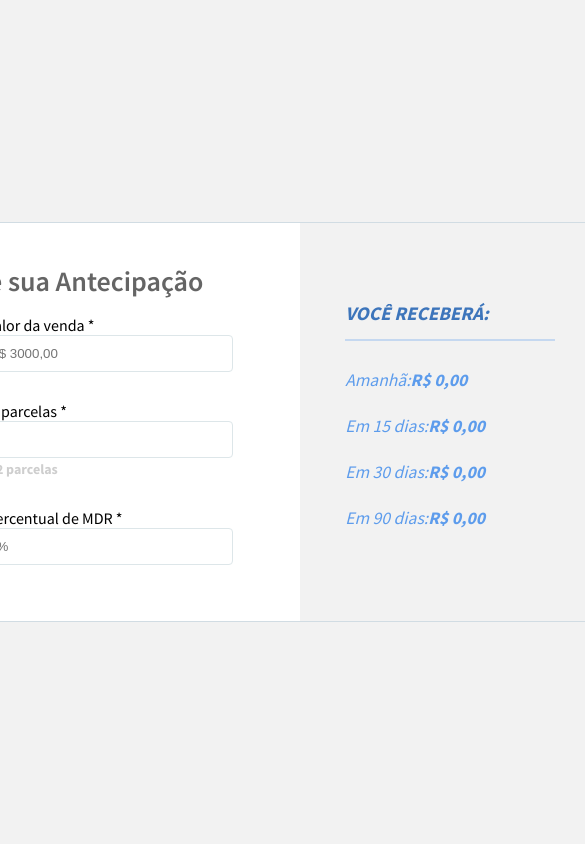
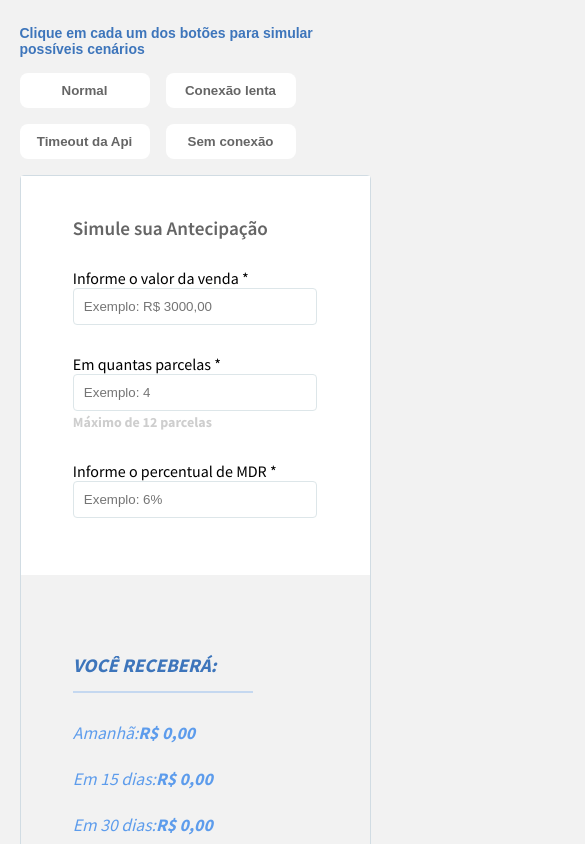
Before and after one commit to letlm/anticipation-calculator, a React (Create React App) app: page / in a window 390 px wide. Shown: the top 844 px of the page, 585 px wide, since content can reach past the window. Built offline with nearby package versions, Linux system fonts and the light colour scheme.

Commit message:
style: responsividade aplicada

```diff
--- /dev/null
+++ b/src/components/ChangeScenery/styles.js
@@ -0,0 +1,53 @@
+import styled from "styled-components";
+
+export const Container = styled.div`
+  margin-bottom: 1rem;
+  width: 90%;
+  display: flex;
+  flex-direction: column;
+  gap: 1rem;
+
+  .span {
+    color: var(--blue-2);
+    font-family: "SourceSansPro", sans-serif;
+    font-size: 14px;
+    text-align: left;
+    font-weight: 700;
+  }
+
+  .buttons {
+    display: flex;
+    flex-direction: row;
+    flex-wrap: wrap;
+    gap: 1rem;
+
+    button {
+      width: 130px;
+      height: 35px;
+      border-radius: 0.5rem;
+      border: none;
+      background-color: var(--white-1);
+      font-family: "SourceSansPro", sans-serif;
+      font-weight: 700;
+      color: var(--grey-3);
+      transition: 0.5s;
+
+      &:hover {
+        background-color: var(--blue-2);
+        color: var(--black);
+      }
+    }
+  }
+
+  @media (min-width: 800px) {
+    width: 750px;
+
+    .buttons {
+      flex-wrap: nowrap;
+
+      button {
+        width: 25%;
+      }
+    }
+  }
+`;
--- a/src/components/Form/styles.js
+++ b/src/components/Form/styles.js
@@ -1,7 +1,7 @@
 import styled from "styled-components";
 
 export const Container = styled.section`
-  width: 450px;
+  width: 100%;
   height: 100%;
   display: flex;
   align-items: center;
@@ -15,7 +15,7 @@ export const Container = styled.section`
     flex-direction: column;
 
     span {
-      font-size: 1.75rem;
+      font-size: 1.2rem;
       color: var(--grey-3);
       font-weight: 600;
       height: 37px;
@@ -28,4 +28,16 @@ export const Container = styled.section`
       justify-content: space-around;
     }
   }
+
+  @media (min-width: 800px) {
+    width: 450px;
+    height: 100%;
+
+    form {
+      span {
+        font-size: 1.75rem;
+        height: 37px;
+      }
+    }
+  }
 `;
--- a/src/components/Infos/styles.js
+++ b/src/components/Infos/styles.js
@@ -1,11 +1,22 @@
 import styled from "styled-components";
 
 export const Container = styled.section`
-  width: 300px;
+  width: 100%;
   height: 100%;
   display: flex;
   align-items: center;
   justify-content: center;
+
+  @media (min-width: 800px) {
+    width: 300px;
+    height: 100%;
+
+    .context {
+      .line {
+        width: 100%;
+      }
+    }
+  }
 
   .context {
     width: 70%;
@@ -27,7 +38,7 @@ export const Container = styled.section`
 
     .line {
       height: 1px;
-      width: 100%;
+      width: 180px;
       border-bottom: 2px solid var(--blue-1);
       opacity: 0.3;
     }
--- a/src/pages/Dashboard/styles.js
+++ b/src/pages/Dashboard/styles.js
@@ -1,17 +1,30 @@
 import styled from "styled-components";
 
 export const Container = styled.main`
-  width: 100vw;
-  height: 100vh;
+  width: 100%;
+  height: 1000px;
   display: flex;
   align-items: center;
   justify-content: center;
+  flex-direction: column;
 
   .container-center {
-    width: 750px;
-    height: 400px;
+    width: 90%;
+    height: 800px;
     border: 1px solid var(--grey-1);
     border-radius: 4px;
     display: flex;
+    flex-direction: column;
+
+    @media (min-width: 800px) {
+      width: 750px;
+      height: 400px;
+      flex-direction: row;
+    }
+  }
+
+  @media (min-width: 800px) {
+    height: 100vh;
+    width: 100vw;
   }
 `;
```
